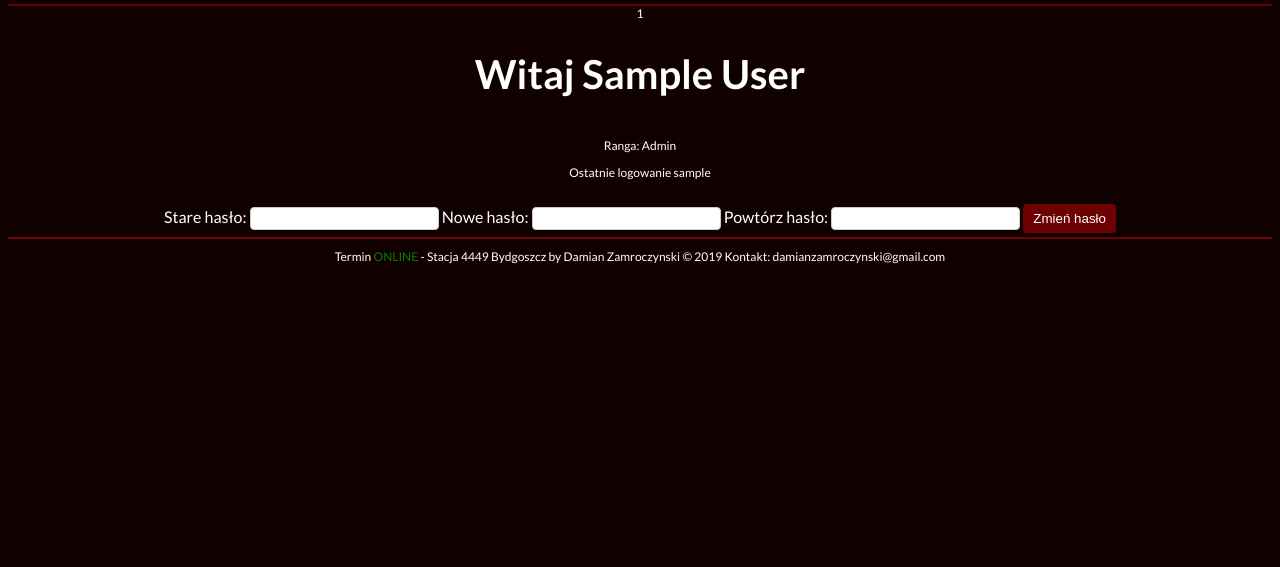
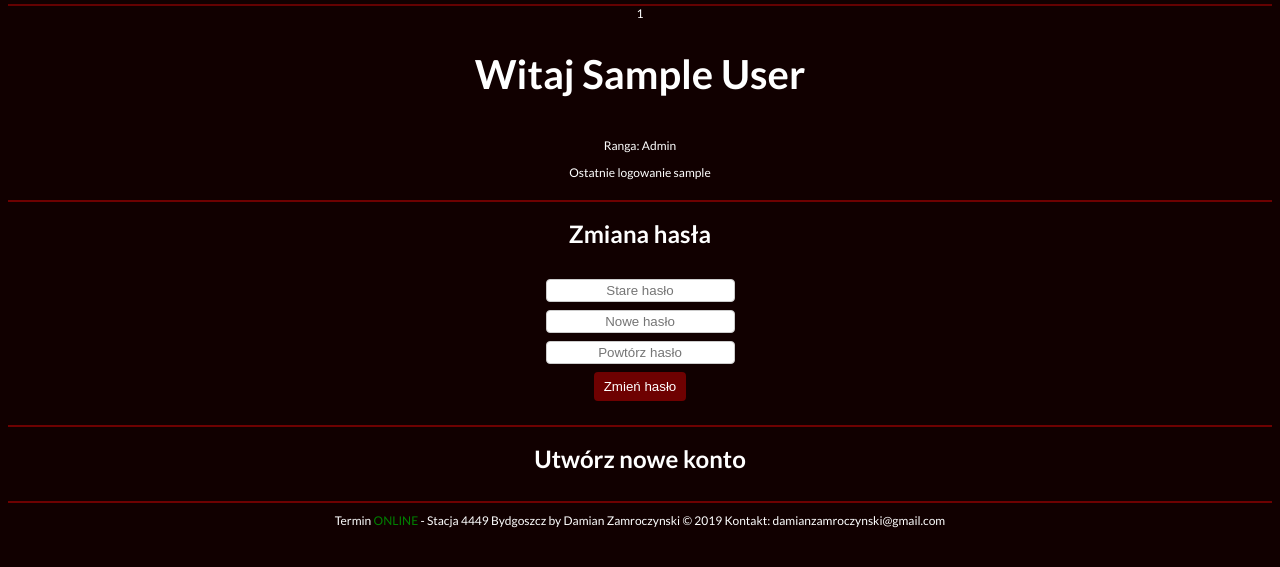
Before and after one commit to zamroczynski/expiry_date_system, a PHP site: page /user_profile.php in a window 1280 px wide. Shown: the part 151-718 px from the top of the page. Run offline with PHP 8.4, Linux system fonts and the light colour scheme; the visitor is signed in with stand-in values (Sample User, id 1).

Commit message:
Add registration

```diff
--- a/css/old.css
+++ b/css/old.css
@@ -134,13 +134,15 @@ h2
 ol
 {
     list-style-type: none;
+    padding: 0;
+    margin: 0;
 }
 ol > li
 {
     border-left: 5px solid rgb(0, 0, 0);
     border-right: 5px solid rgb(0, 0, 0);
     background-color: #131212;
-    width: 80%;
+
     margin-left: auto;
     margin-right: auto;
 
@@ -211,6 +213,15 @@ input[type=password]
     border-radius: 4px;
     box-sizing: border-box;
 }
+input[type=email]
+{
+    padding: 3px 5px;
+    margin: 4px 0;
+    display: inline-block;
+    border: 1px solid #ccc;
+    border-radius: 4px;
+    box-sizing: border-box;
+}
 input[type=submit]
 {
     background-color: rgb(110, 1, 1);
@@ -248,16 +259,6 @@ input[type=submit]:hover
 {
     padding-bottom: 20px;
     font-size: 12px;
-    z-index: 1;
-    display: inline-block;
-}
-.change_password
-{
-    display: inline-block;
-}
-.change_password > input[type=password]
-{
-    float: none;
 }
 .hello_div > h2
 {
@@ -429,3 +430,25 @@ td, th
     margin-right: auto;
     margin-bottom: 10px;
 }
+.change_password
+{
+    border-top: rgb(110, 1, 1) solid 2px;
+    margin-bottom: 20px;
+}
+h2 > a:hover
+{
+    color:rgb(110, 1, 1);
+}
+.notice
+{
+    width: 25%;
+    text-align: justify;
+    margin-left: auto;
+    margin-right: auto;
+    margin-bottom: 20px;
+}
+.registration > ul
+{
+    margin: 0;
+    padding: 0;
+}
--- a/user_profile.php
+++ b/user_profile.php
@@ -4,6 +4,34 @@
     {
         header('Location: log_in.php');
         exit();
+    }
+    if(isset($_POST['old_password']))
+    {
+        $old_password = filter_input(INPUT_POST, 'old_password');
+        require_once 'database_connection.php';
+        $change_pass_query = $db->prepare('SELECT password FROM users WHERE password=:oldPassword AND id='.$_SESSION['user_id']);
+        $change_pass_query->bindValue(':oldPassword', $old_password, PDO::PARAM_STR);
+        $change_pass_query->execute();
+        if($change_pass_query->rowCount()>0)
+        {
+            if($_POST['new1_password']==$_POST['new2_password'])
+            {
+                $new_password = filter_input(INPUT_POST, 'new2_password');
+                $password_hash = password_hash($new_password, PASSWORD_DEFAULT);
+                $change_pass_query = $db->prepare('UPDATE users SET password=:newPassword WHERE id='.$_SESSION['user_id']);
+                $change_pass_query->bindValue(':newPassword', $password_hash, PDO::PARAM_STR);
+                $change_pass_query->execute();
+                $_SESSION['change_pass_success'] = '<div class="ok">Hasło zmienione</div>';
+            }
+            else
+            {
+                $_SESSION['new_error'] = '<div class="error_div">Hasła nie są takie same!</div>';
+            }
+        }
+        else
+        {
+            $_SESSION['old_error'] = '<div class="error_div">Błędne stare hasło!</div>';
+        }
     }
 ?>
 <!DOCTYPE HTML>
@@ -79,15 +107,42 @@
             ?>
             </p>
             Ostatnie logowanie <?= $_SESSION['user_last_login'] ?>
+            </div>
+        <div class="change_password">
+            <h2>Zmiana hasła</h2>
+            <ol>
+                <form method="POST">
+                    <li><input type="password" name="old_password" placeholder="Stare hasło" required/></li>
+                    <li><input type="password" name="new1_password" placeholder="Nowe hasło" required/></li>
+                    <li><input type="password" name="new2_password" placeholder="Powtórz hasło" required/></li>
+                    <li><input type="submit" value="Zmień hasło" /></li>
+                </form>
+            </ol>
+            <?php
+            if(isset($_SESSION['old_error']))
+            {
+                echo $_SESSION['old_error'];
+                unset($_SESSION['old_error']);
+            }
+            if(isset($_SESSION['new_error']))
+            {
+                echo $_SESSION['new_error'];
+                unset($_SESSION['new_error']);
+            }
+            if(isset($_SESSION['change_pass_success']))
+            {
+                echo $_SESSION['change_pass_success'];
+                unset($_SESSION['change_pass_success']);
+            }
+            ?>
         </div>
-        <div class="change_password">
-            <form method="POST">
-                Stare hasło: <input type="password" name="old_password" />
-                Nowe hasło: <input type="password" name="new1_password" />
-                Powtórz hasło: <input type="password" name="new2_password" />
-                <input type="submit" value="Zmień hasło" />
-            </form>
-        </div>
+        <?php
+        if($_SESSION['user_power']>5)
+        {
+            echo '<div style="border-top: rgb(110, 1, 1) solid 2px;"></div>';
+            echo '<h2><a href="registration.php">Utwórz nowe konto</a></h2>';
+        }
+        ?>
         <div class="footer">Termin <span style="color:green;">ONLINE</span> - Stacja 4449 Bydgoszcz by Damian Zamroczynski &copy; 2019 Kontakt: damianzamroczynski@gmail.com</div>
     </div>
 </body>
```
Also changed, not shown: log_in.php (+5 -3 lines), registration.php (added, +51 -0 lines).
